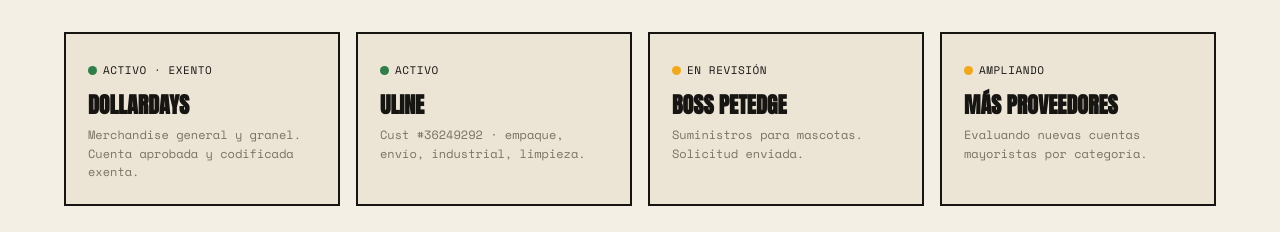
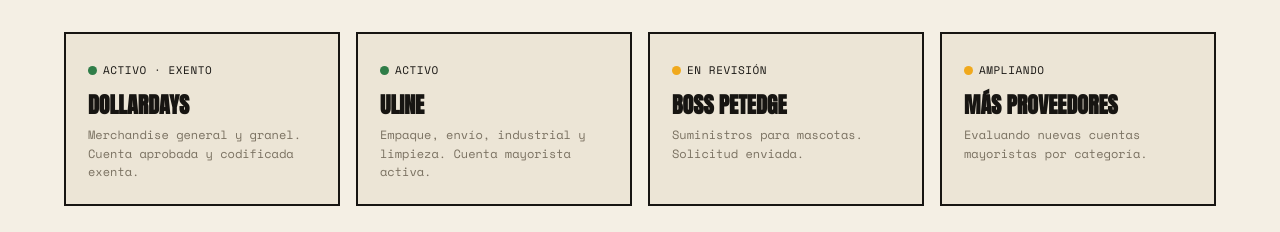
Before and after one commit to analyticbeacon/tumayoristaexpress-web, a plain HTML site: page index.html in a window 1280 px wide. Shown: the part 3120-3352 px from the top of the page. Drawn offline with nearby package versions, Linux system fonts and the light colour scheme.

Commit message:
Quitar número de cuenta Uline interno del sitio público

```diff
--- a/index.html
+++ b/index.html
@@ -331,7 +331,7 @@
         <div class="sup-card">
           <span class="st"><span class="dot g"></span><span data-es="Activo" data-en="Active">Activo</span></span>
           <h4>Uline</h4>
-          <p class="mono" style="font-size:12px;color:var(--muted)">Cust #36249292 · <span data-es="empaque, envío, industrial, limpieza." data-en="packaging, shipping, industrial, janitorial.">empaque, envío, industrial, limpieza.</span></p>
+          <p class="mono" style="font-size:12px;color:var(--muted)"><span data-es="Empaque, envío, industrial y limpieza. Cuenta mayorista activa." data-en="Packaging, shipping, industrial & janitorial. Active wholesale account.">Empaque, envío, industrial y limpieza. Cuenta mayorista activa.</span></p>
         </div>
         <div class="sup-card">
           <span class="st"><span class="dot y"></span><span data-es="En revisión" data-en="In review">En revisión</span></span>
```
